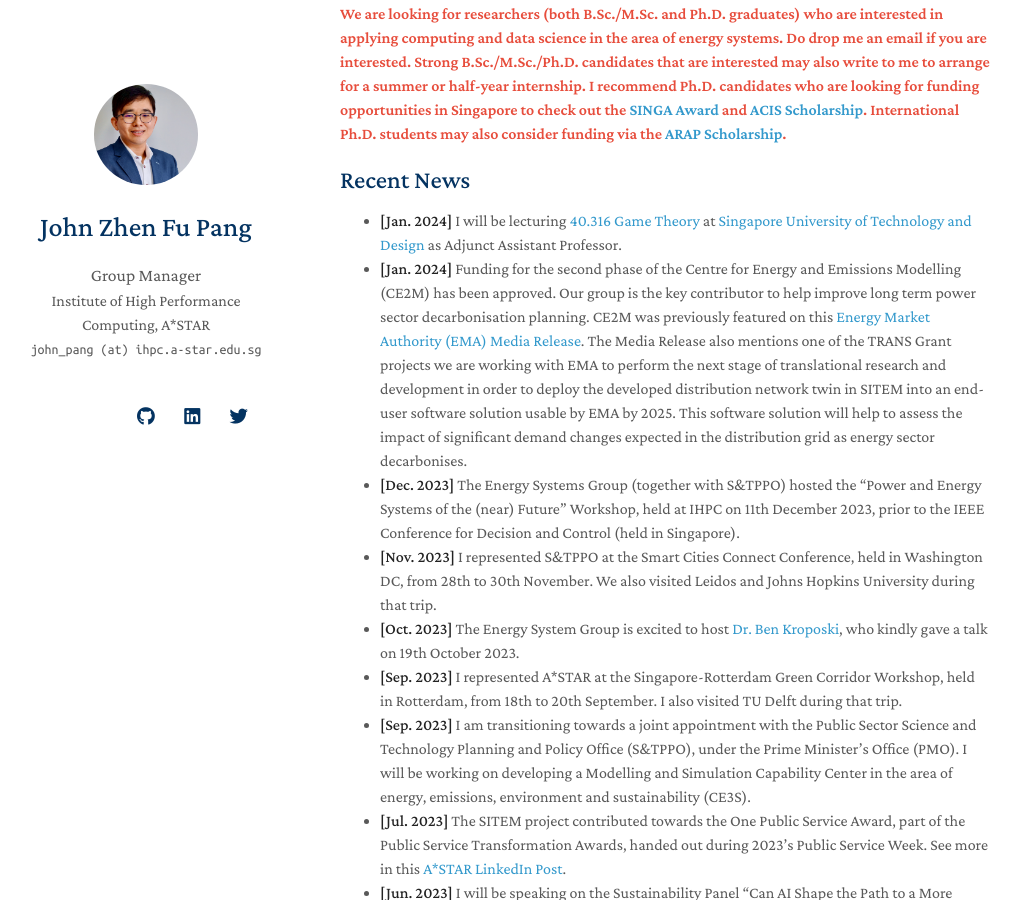
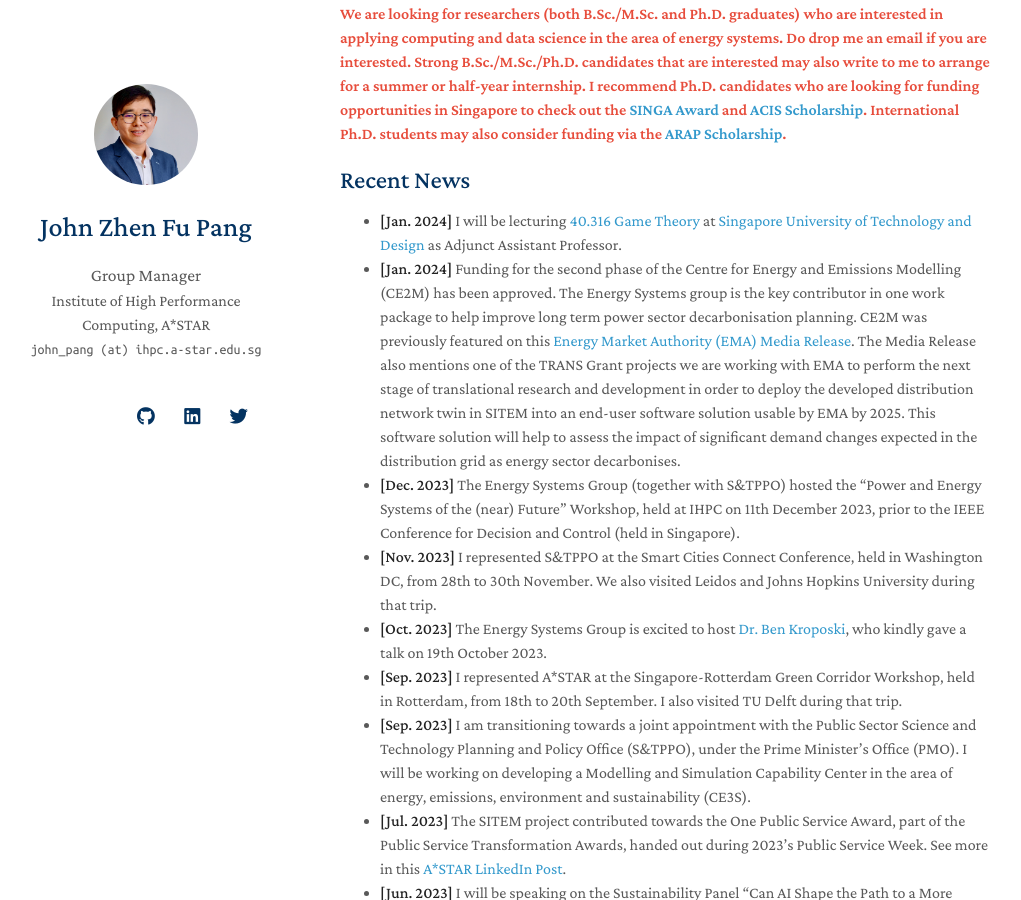
Before and after one commit to j-pang/j-pang.github.io, a Jekyll site: the page built from index.md, in a window 1280 px wide and 900 px high, scrolled down 1201 px. Shown: the whole window, without its empty margins (130-1151 px from the left). Built offline with Jekyll 4.4.1, drawn with Linux system fonts in a browser that asks for light colours; nearby versions of some CDN libraries; a style sheet for code colours, icons or effects is not loaded; our own code applies the rules of GitHub Pages for plain Markdown files.

Commit message:
Update index.md

```diff
--- a/index.md
+++ b/index.md
@@ -25,10 +25,10 @@ The Energy Systems Group at IHPC (housed under the Systems Science Department) a
 ## Recent News
 
 - **[Jan. 2024]** I will be lecturing [40.316 Game Theory](https://esd.sutd.edu.sg/courses/40316-game-theory/) at [Singapore University of Technology and Design](https://www.sutd.edu.sg/) as Adjunct Assistant Professor.
-- **[Jan. 2024]** Funding for the second phase of the Centre for Energy and Emissions Modelling (CE2M) has been approved. Our group is the key contributor to help improve long term power sector decarbonisation planning. CE2M was previously featured on this [Energy Market Authority (EMA) Media Release](https://www.spgroup.com.sg/about-us/media-resources/news-and-media-releases/Leveraging-Digital-Solutions-to-Future-Proof-Singapore-s-Energy-Grid). The Media Release also mentions one of the TRANS Grant projects we are working with EMA to perform the next stage of translational research and development in order to deploy the developed distribution network twin in SITEM into an end-user software solution usable by EMA by 2025. This software solution will help to assess the impact of significant demand changes expected in the distribution grid as energy sector decarbonises.
+- **[Jan. 2024]** Funding for the second phase of the Centre for Energy and Emissions Modelling (CE2M) has been approved. The Energy Systems group is the key contributor in one work package to help improve long term power sector decarbonisation planning. CE2M was previously featured on this [Energy Market Authority (EMA) Media Release](https://www.spgroup.com.sg/about-us/media-resources/news-and-media-releases/Leveraging-Digital-Solutions-to-Future-Proof-Singapore-s-Energy-Grid). The Media Release also mentions one of the TRANS Grant projects we are working with EMA to perform the next stage of translational research and development in order to deploy the developed distribution network twin in SITEM into an end-user software solution usable by EMA by 2025. This software solution will help to assess the impact of significant demand changes expected in the distribution grid as energy sector decarbonises.
 - **[Dec. 2023]** The Energy Systems Group (together with S&TPPO) hosted the "Power and Energy Systems of the (near) Future" Workshop, held at IHPC on 11th December 2023, prior to the IEEE Conference for Decision and Control (held in Singapore).
 - **[Nov. 2023]** I represented S&TPPO at the Smart Cities Connect Conference, held in Washington DC, from 28th to 30th November. We also visited Leidos and Johns Hopkins University during that trip.
-- **[Oct. 2023]** The Energy System Group is excited to host [Dr. Ben Kroposki](https://www.nrel.gov/research/staff/ben-kroposki.html), who kindly gave a talk on 19th October 2023.
+- **[Oct. 2023]** The Energy Systems Group is excited to host [Dr. Ben Kroposki](https://www.nrel.gov/research/staff/ben-kroposki.html), who kindly gave a talk on 19th October 2023.
 - **[Sep. 2023]** I represented A*STAR at the Singapore-Rotterdam Green Corridor Workshop, held in Rotterdam, from 18th to 20th September. I also visited TU Delft during that trip.
 - **[Sep. 2023]** I am transitioning towards a joint appointment with the Public Sector Science and Technology Planning and Policy Office (S&TPPO), under the Prime Minister's Office (PMO). I will be working on developing a Modelling and Simulation Capability Center in the area of energy, emissions, environment and sustainability (CE3S).
 - **[Jul. 2023]** The SITEM project contributed towards the One Public Service Award, part of the Public Service Transformation Awards, handed out during 2023's Public Service Week. See more in this [A*STAR LinkedIn Post](https://www.linkedin.com/posts/astarsg_facesofastar-psw2023-activity-7082282023930757120-NAEO?utm_source=share&utm_medium=member_desktop).
```
